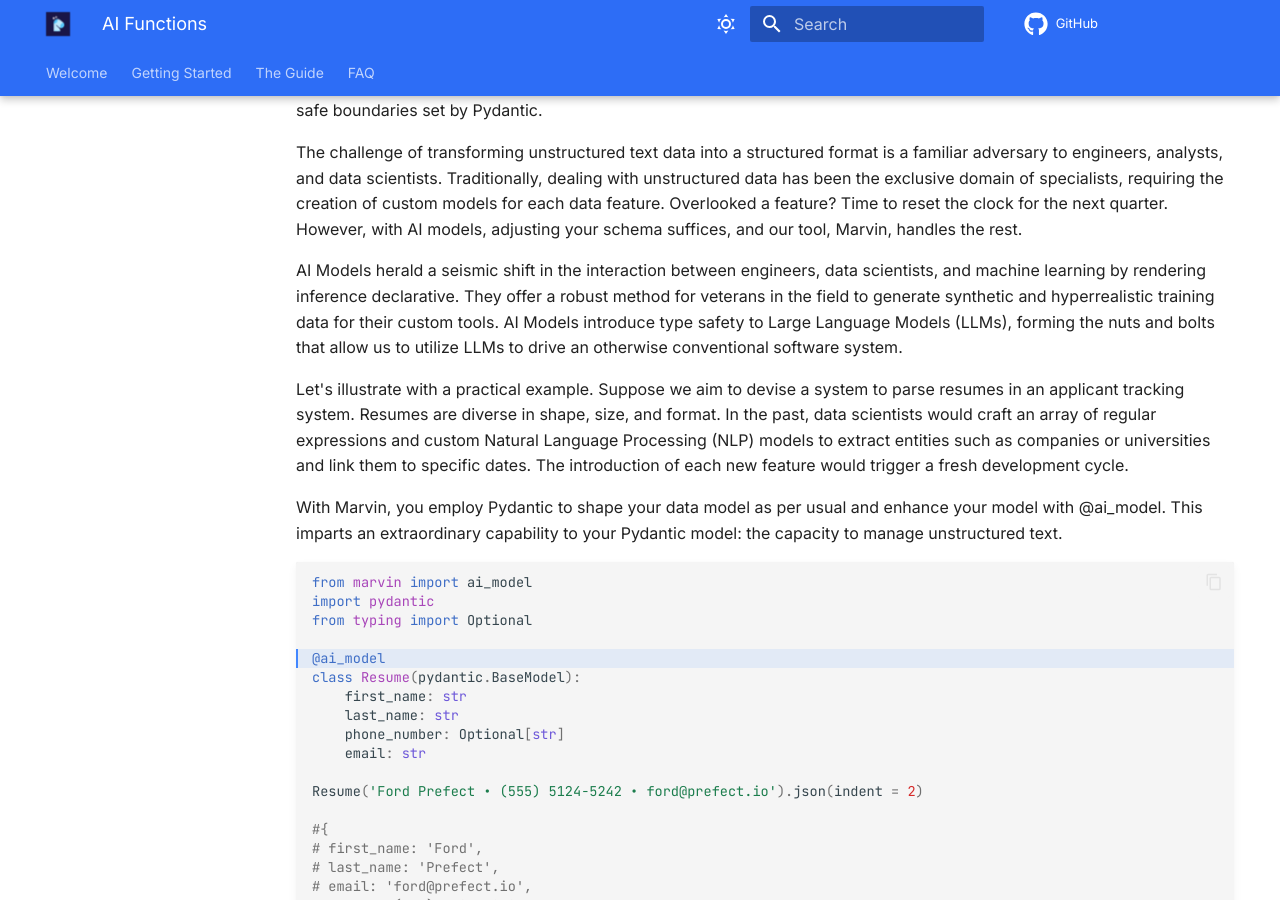
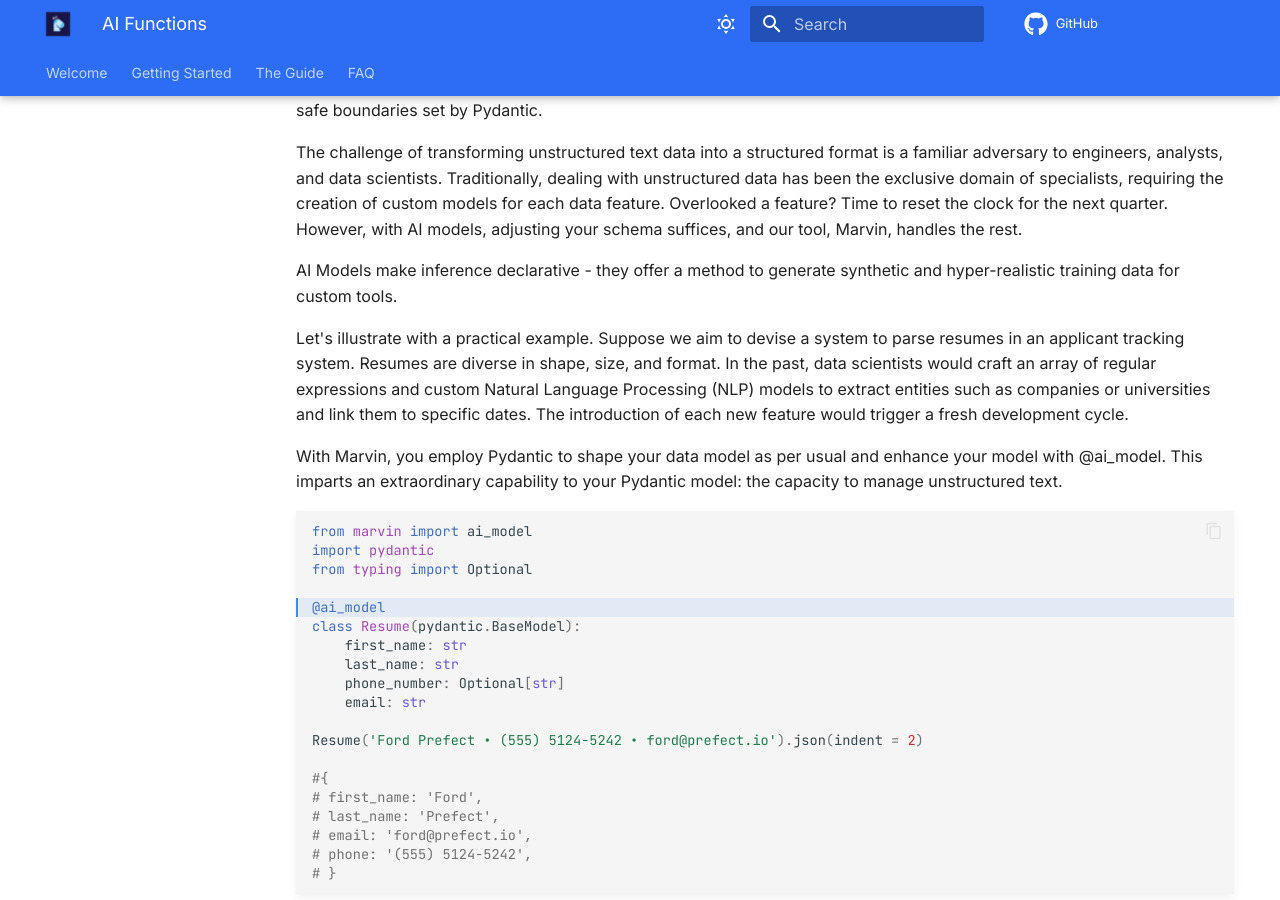
Before and after one commit to PrefectHQ/marvin, an MkDocs documentation site: the page built from docs/getting_started/ai_models_quickstart.md, in a window 1280 px wide and 900 px high, scrolled down 953 px. Built offline with MkDocs 1.6.1 and Material for MkDocs 9.7.7, drawn with Linux system fonts in a browser that asks for light colours; comment, search, counter and statistics services are not loaded.

Commit message:
Update docs/getting_started/ai_models_quickstart.md
Co-authored-by: nate nowack <thrast36@gmail.com>

```diff
--- a/docs/getting_started/ai_models_quickstart.md
+++ b/docs/getting_started/ai_models_quickstart.md
@@ -6,7 +6,7 @@
 
 The challenge of transforming unstructured text data into a structured format is a familiar adversary to engineers, analysts, and data scientists. Traditionally, dealing with unstructured data has been the exclusive domain of specialists, requiring the creation of custom models for each data feature. Overlooked a feature? Time to reset the clock for the next quarter. However, with AI models, adjusting your schema suffices, and our tool, Marvin, handles the rest.
 
-AI Models herald a seismic shift in the interaction between engineers, data scientists, and machine learning by rendering inference declarative. They offer a robust method for veterans in the field to generate synthetic and hyperrealistic training data for their custom tools. AI Models introduce type safety to Large Language Models (LLMs), forming the nuts and bolts that allow us to utilize LLMs to drive an otherwise conventional software system.
+AI Models make inference declarative - they offer a method to generate synthetic and hyper-realistic training data for custom tools.
 
 Let's illustrate with a practical example. Suppose we aim to devise a system to parse resumes in an applicant tracking system. Resumes are diverse in shape, size, and format. In the past, data scientists would craft an array of regular expressions and custom Natural Language Processing (NLP) models to extract entities such as companies or universities and link them to specific dates. The introduction of each new feature would trigger a fresh development cycle.
 
```
